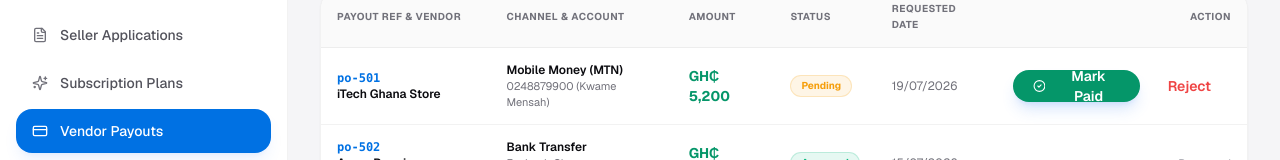
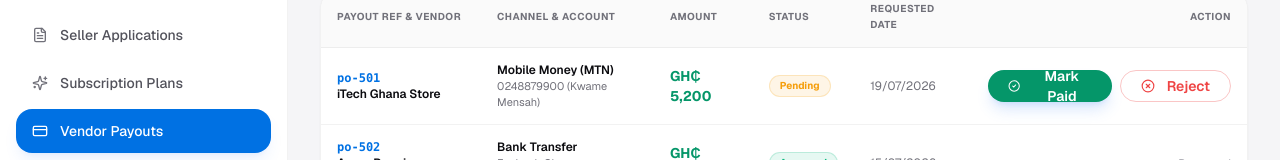
Before and after one commit to akakporichard135-source/troyx-istore, a Next.js app: page /admin/marketplace/payouts in a window 1280 px wide. Shown: the part 211-371 px from the top of the page. Built offline with nearby package versions, Linux system fonts and the light colour scheme; no server answers.

Commit message:
Fix: Typecheck button variants and size prop definitions

```diff
--- a/app/admin/marketplace/payouts/page.tsx
+++ b/app/admin/marketplace/payouts/page.tsx
@@ -74,7 +74,6 @@ export default function AdminPayoutsPage() {
                     {po.status === "Pending" ? (
                       <div className="flex items-center justify-end gap-2">
                         <Button
-                          size="sm"
                           onClick={() => updatePayoutStatus(po.id, "Paid")}
                           className="h-8 px-3 text-[11px] font-bold bg-emerald-600 text-white hover:bg-emerald-500"
                         >
@@ -82,11 +81,11 @@ export default function AdminPayoutsPage() {
                           Mark Paid
                         </Button>
                         <Button
-                          size="sm"
                           variant="outline"
                           onClick={() => updatePayoutStatus(po.id, "Rejected")}
-                          className="h-8 px-3 text-[11px] font-semibold border-red-500/20 text-red-500 hover:bg-red-500/10"
+                          className="h-8 px-3 text-[11px] font-bold text-red-500 border-red-500/30 hover:bg-red-500/10"
                         >
+                          <XCircle className="h-3.5 w-3.5 mr-1" />
                           Reject
                         </Button>
                       </div>
--- a/app/admin/marketplace/plans/page.tsx
+++ b/app/admin/marketplace/plans/page.tsx
@@ -64,7 +64,6 @@ export default function AdminPlansPage() {
                 <div className="flex items-center justify-between border-b border-black/5 dark:border-white/10 pb-4">
                   <h2 className="text-lg font-bold text-brand-ink dark:text-white">{plan.name} Plan</h2>
                   <Button
-                    size="sm"
                     variant="outline"
                     onClick={() => (isEditing ? handleSavePlan(plan.id) : startEdit(plan))}
                     className="h-8 text-xs font-bold border-brand-blue text-brand-blue hover:bg-brand-blue hover:text-white"
--- a/app/vendor/inventory/page.tsx
+++ b/app/vendor/inventory/page.tsx
@@ -87,7 +87,6 @@ export default function VendorInventoryPage() {
                   </td>
                   <td className="py-3.5 px-4 text-right">
                     <Button
-                      size="sm"
                       variant="outline"
                       onClick={() => toggleAvailability(prod.id, prod.availability)}
                       className="h-8 text-[11px] font-semibold border-white/10 text-white hover:bg-white/10"
--- a/components/ui/button.tsx
+++ b/components/ui/button.tsx
@@ -3,7 +3,7 @@ import type { ComponentPropsWithoutRef, ReactNode } from "react";
 import { cn } from "@/lib/utils";
 
 type ButtonProps = ComponentPropsWithoutRef<"button"> & {
-  variant?: "primary" | "secondary" | "ghost" | "dark";
+  variant?: "primary" | "secondary" | "ghost" | "dark" | "outline";
 };
 
 export function Button({ className, variant = "primary", ...props }: ButtonProps) {
@@ -14,6 +14,8 @@ export function Button({ className, variant = "primary", ...props }: ButtonProps
         variant === "primary" && "bg-brand-blue text-white shadow-lg shadow-blue-500/20 hover:bg-blue-600",
         variant === "secondary" &&
           "border border-black/10 bg-white text-brand-ink hover:border-brand-blue hover:text-brand-blue dark:border-white/10 dark:bg-white/10 dark:text-white",
+        variant === "outline" &&
+          "border border-black/10 dark:border-white/10 bg-transparent text-brand-ink dark:text-white hover:bg-black/5 dark:hover:bg-white/10",
         variant === "ghost" && "bg-transparent text-brand-ink hover:bg-black/5 dark:text-white dark:hover:bg-white/10",
         variant === "dark" && "bg-brand-ink text-white hover:bg-black dark:bg-white dark:text-brand-ink",
         className
```
